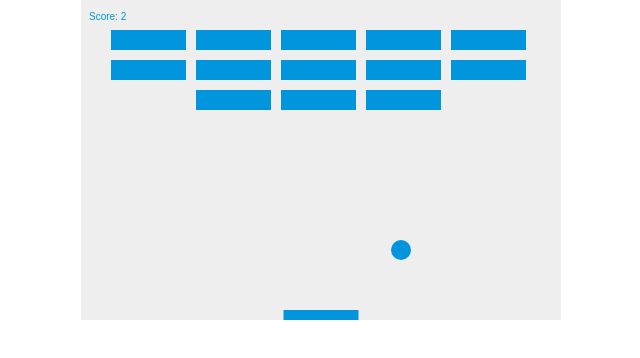
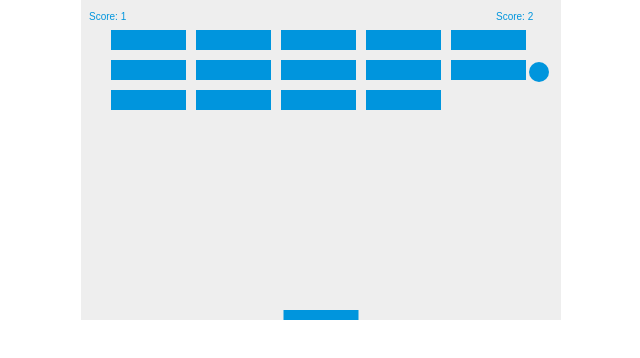
Before and after one commit to Matthew-Burfield/canvas-game-tutorial, a plain HTML site: page index.html in a window 1280 px wide. Shown: the whole page, without its empty margins (319-959 px from the left). Drawn offline with Linux system fonts and the light colour scheme.

Commit message:
Finished tutorial

```diff
--- a/index.html
+++ b/index.html
@@ -41,6 +41,7 @@
                 const bricks = createBricks();
 
                 let score = 0;
+                let lives = 3;
 
                 function createBricks() {
                     let bricks = [];
@@ -145,6 +146,12 @@
                     ctx.fillText('Score: ' + score, 8, 20);
                 }
 
+                const drawLives = () => {
+                    ctx.font = '16px, Arial';
+                    ctx.fillStyle = '#0095DD';
+                    ctx.fillText('Score: ' + lives, canvas.width-65, 20);
+                }
+
                 const checkTopAndBottomCollisions = (dy) => {
                     if (y + dy < ballRadius) {
                         return -dy;
@@ -152,7 +159,17 @@
                         if (x > paddleX && x < paddleX + paddleWidth) {
                             return -dy;
                         }
-                        document.location.reload();
+                        lives -= 1;
+                        if (!lives) {
+                            alert('Game Over');
+                            document.location.reload();
+                        } else {
+                            x = canvas.width/2;
+                            y = canvas.height-30;
+                            dx = 2;
+                            dy = -2;
+                            paddleX = (canvas.width-paddleWidth)/2;
+                        }
                     }
                     return dy;
                 }
@@ -189,11 +206,14 @@
                     drawPaddle();
                     drawBricks();
                     drawScore();
+                    drawLives();
+
+                    requestAnimationFrame(draw);
                 }
 
 
 
-                setInterval(draw, 10);
+                draw();
 
                 document.addEventListener('keydown', keyDownHandler, false);
                 document.addEventListener('keyup', keyUpHandler, false);
```
